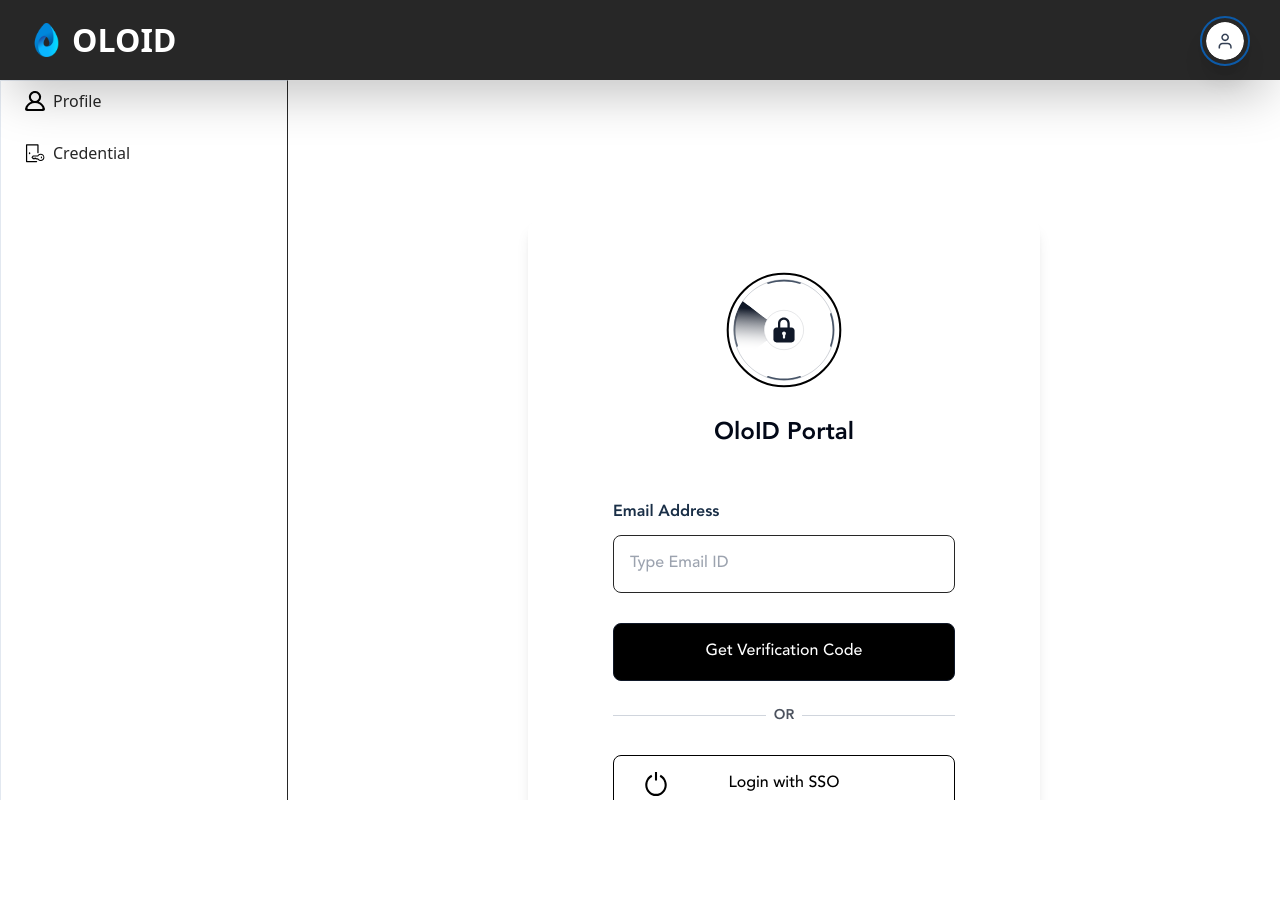
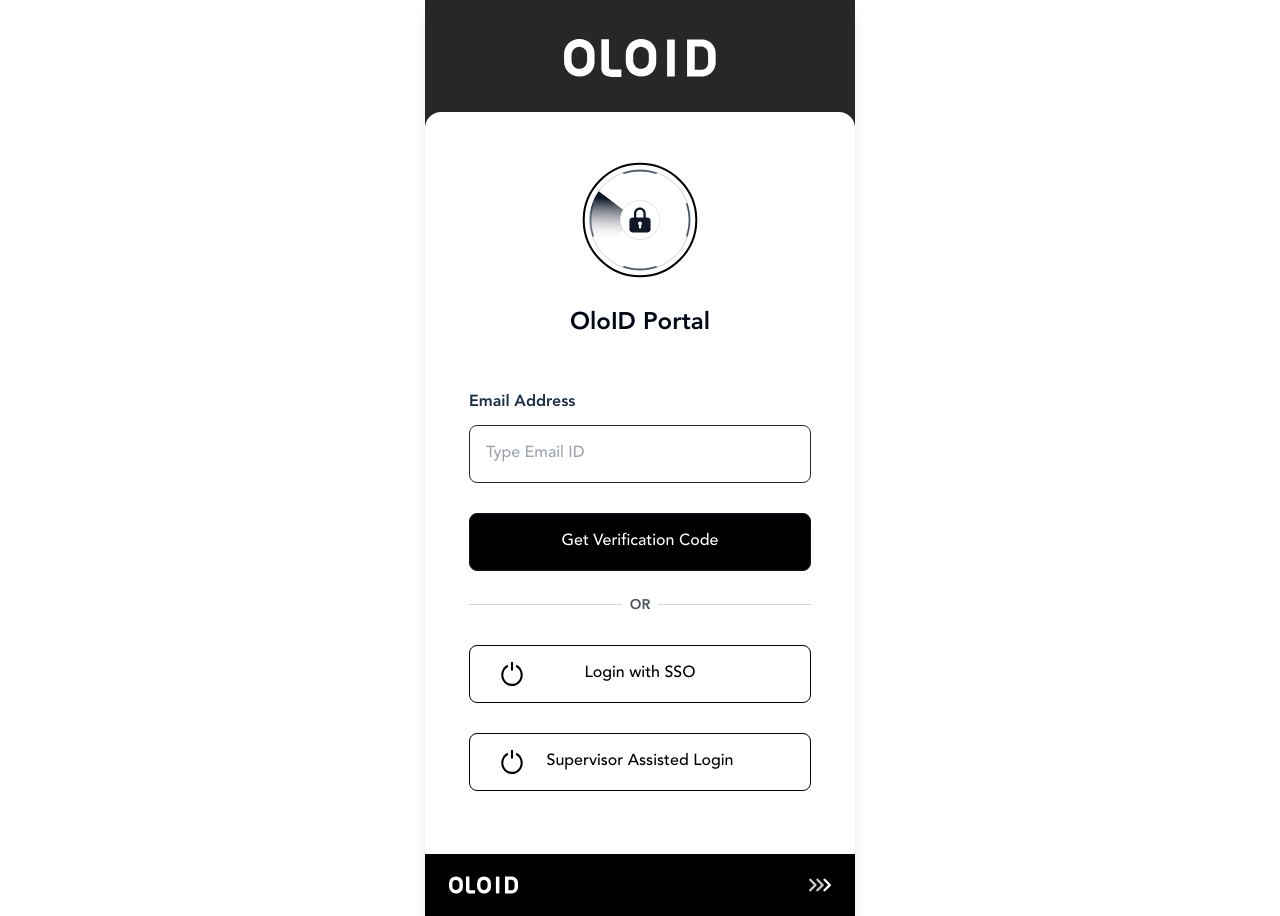
Before and after one commit to Shreenidhi-HS/OloidUserProfile, a React (Vite) app: page /login in a window 1280 px wide. Before the commit the page ends 800 px from the top, so only its background shows below. Built offline with nearby package versions, Linux system fonts and the light colour scheme.

Commit message:
login layout fix

```diff
--- a/src/components/image-uploader-new.tsx
+++ b/src/components/image-uploader-new.tsx
@@ -298,7 +298,7 @@ function ImageUploaderNew() {
                             ))} */}
           {!isUserDataLoading && (
             <>
-              {userData?.data.user.Faces.map((data, index) => (
+              {userData?.data?.user?.Faces?.map((data, index) => (
                 <div
                   className="h-32 relative rounded-[0.75rem] overflow-hidden w-fit"
                   key={index}
--- a/src/components/sideBar.tsx
+++ b/src/components/sideBar.tsx
@@ -11,6 +11,7 @@ function SideBar({ navItem, activePage, handleTabChange }) {
               : "text-[#272727]"
           } p-2 cursor-pointer`}
           onClick={() => handleTabChange(item.id)}
+          key={index}
         >
           <img
             src={item.image}
--- a/src/layout/DefaultLayout.tsx
+++ b/src/layout/DefaultLayout.tsx
@@ -51,7 +51,7 @@ const DefaultLayout = ({ children }: DefaultLayoutProps) => {
 
   return (
     <>
-      <div className="md:hidden block overflow-hidden">
+      <div className="block overflow-hidden">
         <div>
           {path === "/credentials" && (
             <div className="flex flex-col gap-[3px] items-center">
@@ -81,7 +81,7 @@ const DefaultLayout = ({ children }: DefaultLayoutProps) => {
 
       {/* for desktop */}
 
-      <div className="hidden md:block">
+      {/* <div className="hidden md:block">
         <div className="h-screen overflow-hidden">
           <Navbar user={user} />
           <div className="flex flex-row items-start mt-[80px] w-full h-full overflow-hidden">
@@ -90,6 +90,7 @@ const DefaultLayout = ({ children }: DefaultLayoutProps) => {
               handleTabChange={handleTabChange}
               navItem={navItem}
             />
+
             <main className="h-screen w-full flex-1 ">
               <div className="h-full m-auto overflow-y-auto custom-scroll pb-[30px]">
                 {children}
@@ -97,7 +98,7 @@ const DefaultLayout = ({ children }: DefaultLayoutProps) => {
             </main>
           </div>
         </div>
-      </div>
+      </div> */}
     </>
   );
 };
--- a/src/pages/login.tsx
+++ b/src/pages/login.tsx
@@ -138,17 +138,20 @@ const Login: React.FC = () => {
   };
 
   return (
-    <div className="bg-[#272727] mt-0 flex flex-col items-start md:bg-white">
+    <div>
+      <div className="flex flex-col items-center m-auto max-w-[26.875rem] shadow-lg">
+        <div className="bg-[#272727] w-full mt-0 flex flex-col items-start">
           <img
             src="/assets/logo.svg"
             className="w-full h-[65.51px] text-center mt-[1.563rem]"
             alt=""
           />
-      <div className="flex flex-col items-center w-full rounded-t-[30px] md:rounded-[12px] mt-[1.511rem] md:shadow-lg md:w-[32rem] md:h-fit m-auto md:mt-[5%] bg-white">
+        </div>
+        <div className="bg-[#272727] w-full">
           {!login ? (
-          <>
-            <div className="flex flex-col items-center gap-[1.563rem] mt-[3.125rem]">
-              <div className="w-[7.5rem]">
+            <div className="rounded-t-[16px] bg-white">
+              <div className="flex flex-col items-center gap-[1.563rem] mt-[1.313rem]">
+                <div className="w-[7.5rem] mt-12">
                   <Lottie
                     animationData={loadingAnimation}
                     lottieRef={lottieRef}
@@ -159,12 +162,13 @@ const Login: React.FC = () => {
                 <p className="font-avenirHeavy text-[1.5rem]">OloID Portal</p>
               </div>
 
-            <div className="mt-[3.063rem] w-[21.375rem]">
+              <div className="flex justify-center mt-[3.063rem]">
                 <form
-                className="flex flex-col m-auto"
+                  className="flex flex-col w-[342px]"
                   noValidate
                   onSubmit={handleSubmit(onSubmit)}
                 >
+                  <div className="flex flex-col">
                     <label
                       htmlFor="email"
                       className="text-[#1A2F47] text-base font-avenirHeavy"
@@ -184,6 +188,7 @@ const Login: React.FC = () => {
                         {errors.email?.message}
                       </p>
                     )}
+                  </div>
                   <Button
                     type="submit"
                     className="mt-[1.875rem]"
@@ -220,7 +225,7 @@ const Login: React.FC = () => {
 
                 <img src="/assets/footerArrow.svg" alt="arrow" />
               </footer>
-          </>
+            </div>
           ) : (
             <div className="flex flex-col gap-10 m-11 text-center">
               <div className="flex flex-col items-center gap-[1.125rem]">
@@ -228,7 +233,8 @@ const Login: React.FC = () => {
                   Enter Verification Code
                 </h2>
                 <p className="font-avenirMedium text-base text-[#667085] max-w-[18.313rem]">
-                Enter the One Time Verification Code we just sent to your email
+                  Enter the One Time Verification Code we just sent to your
+                  email
                 </p>
               </div>
               <div className="flex flex-col items-center gap-[1.875rem] text-xl font-avenirMedium">
@@ -265,6 +271,7 @@ const Login: React.FC = () => {
           )}
         </div>
       </div>
+    </div>
   );
 };
 
```
Lines whose indentation alone changed are shown as unchanged.
